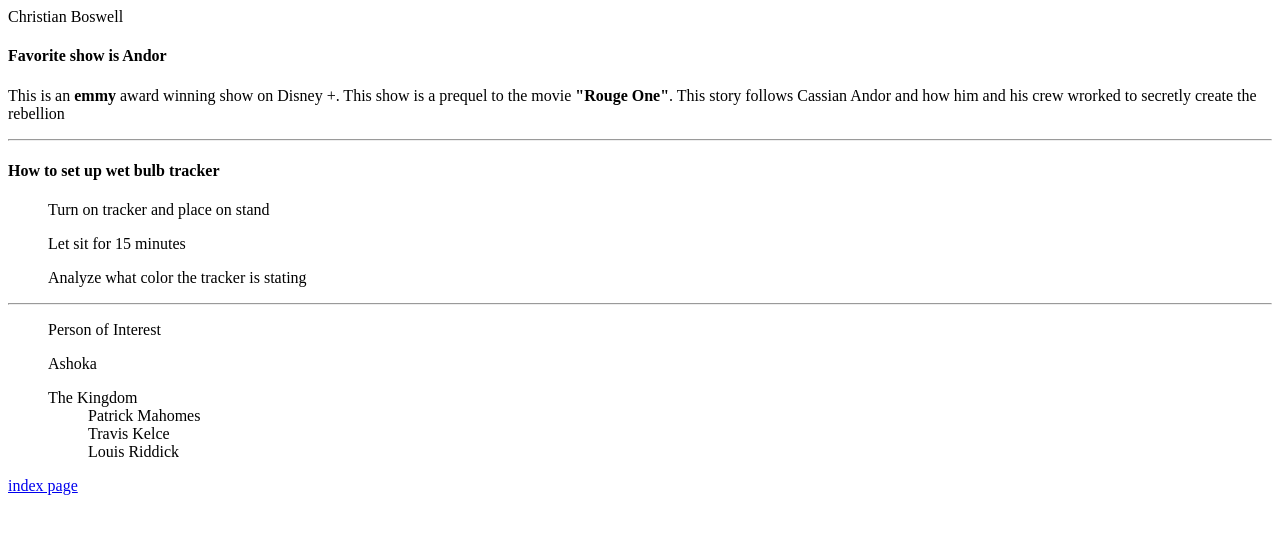
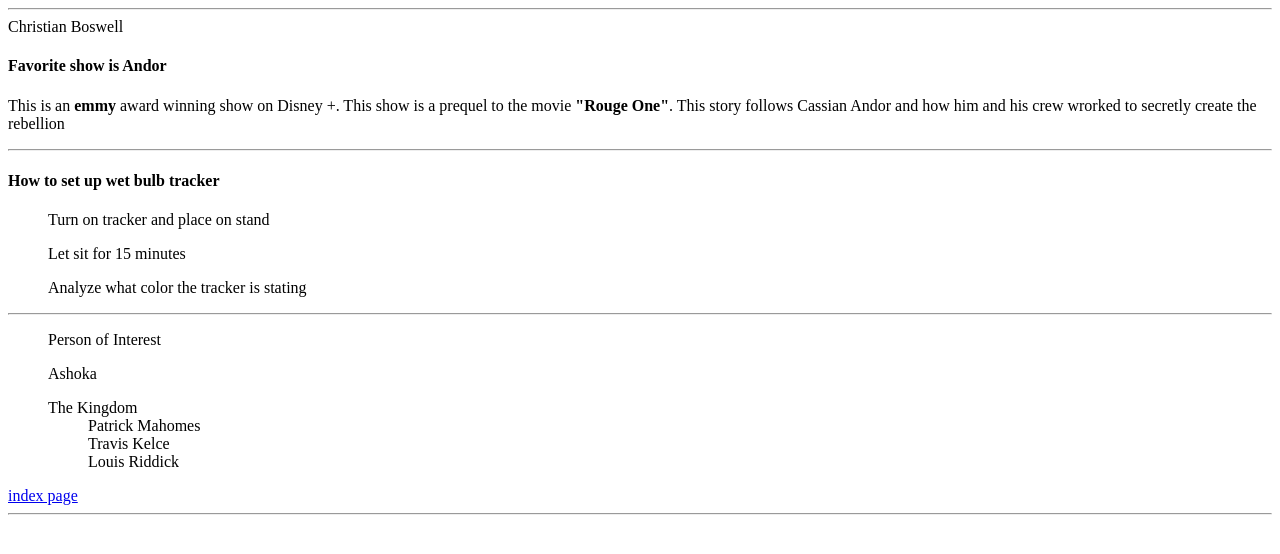
Before and after one commit to 44-563-WebApps-F25/webapps-f25-assignment3-teamplayer720, a plain HTML site: page index.html in a window 1280 px wide. Drawn offline with Linux system fonts and the light colour scheme.

Commit message:
Update index.html

```diff
--- a/index.html
+++ b/index.html
@@ -1,5 +1,5 @@
 <!DOCTYPE html>
-<html>
+<hr>
     <head>
         Christian Boswell
         <title>Favorites</title>
@@ -26,5 +26,9 @@
         </hr>
         </hr>
         <a href="index.html">index page</a>
+
+        <hr></hr>
+
+
     </body>
 </html>
```
